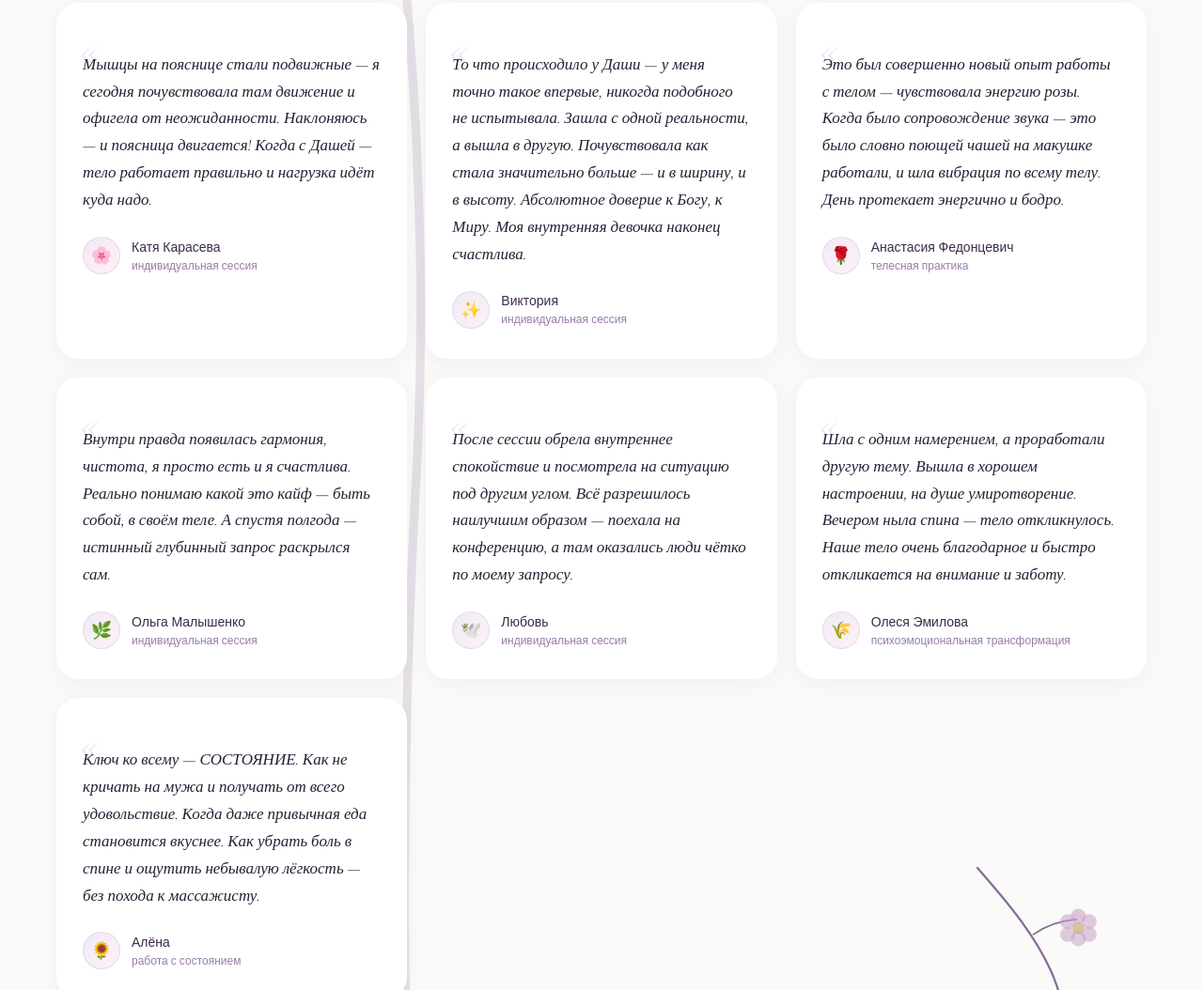
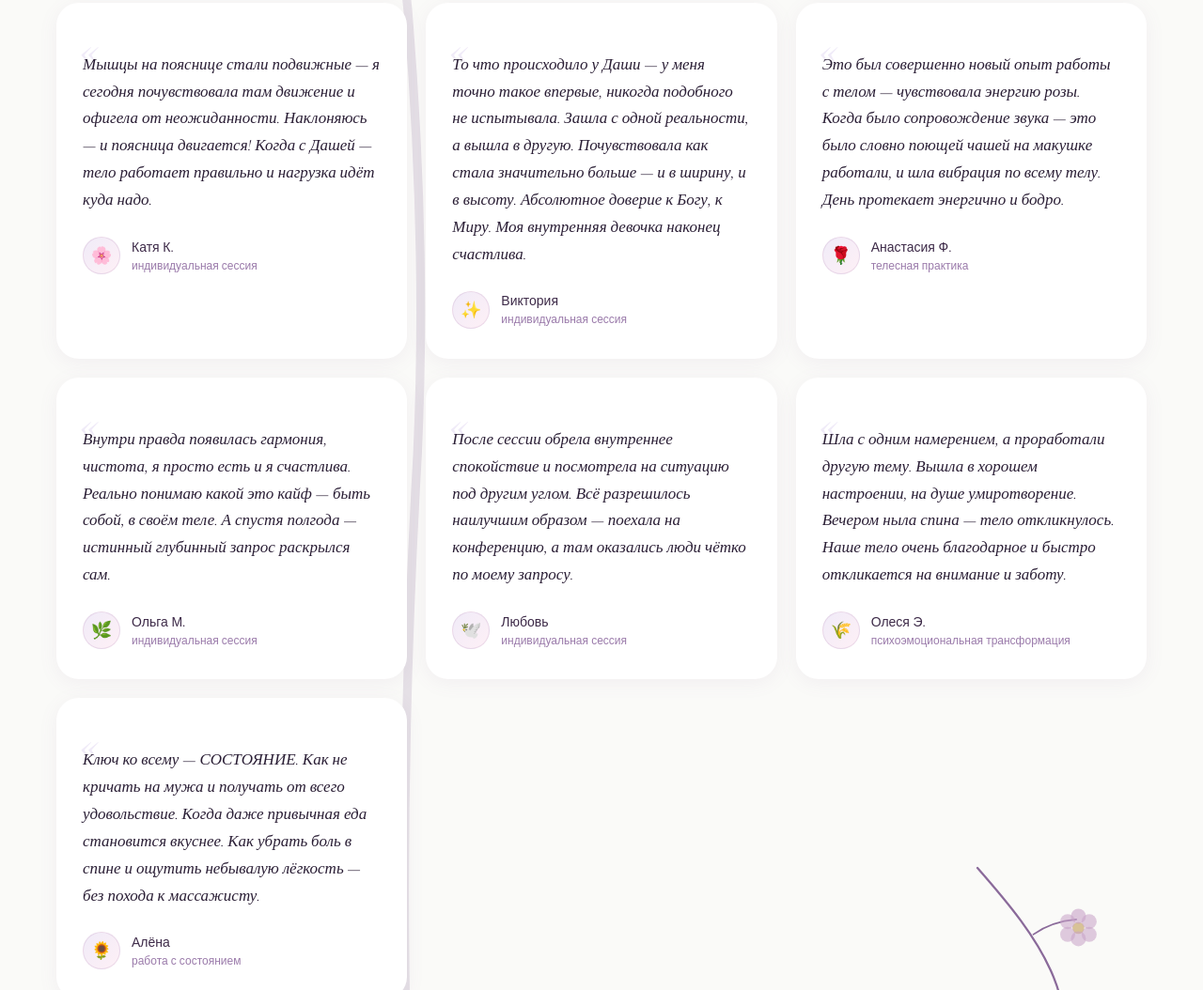
Before and after one commit to tchegolkova-sys/freebodymove-site, a plain HTML site: page index.html in a window 1280 px wide. Shown: the part 6589-7643 px from the top of the page at 94% size. Drawn offline with nearby package versions, Linux system fonts and the light colour scheme.

Commit message:
Исправить фамилии в отзывах: имя + первая буква

```diff
--- a/index.html
+++ b/index.html
@@ -965,7 +965,7 @@
       <div class="review-author">
         <div class="review-avatar">🌸</div>
         <div>
-          <div class="review-name">Катя Карасева</div>
+          <div class="review-name">Катя К.</div>
           <div class="review-role">индивидуальная сессия</div>
         </div>
       </div>
@@ -991,7 +991,7 @@
       <div class="review-author">
         <div class="review-avatar">🌹</div>
         <div>
-          <div class="review-name">Анастасия Федонцевич</div>
+          <div class="review-name">Анастасия Ф.</div>
           <div class="review-role">телесная практика</div>
         </div>
       </div>
@@ -1004,7 +1004,7 @@
       <div class="review-author">
         <div class="review-avatar">🌿</div>
         <div>
-          <div class="review-name">Ольга Малышенко</div>
+          <div class="review-name">Ольга М.</div>
           <div class="review-role">индивидуальная сессия</div>
         </div>
       </div>
@@ -1030,7 +1030,7 @@
       <div class="review-author">
         <div class="review-avatar">🌾</div>
         <div>
-          <div class="review-name">Олеся Эмилова</div>
+          <div class="review-name">Олеся Э.</div>
           <div class="review-role">психоэмоциональная трансформация</div>
         </div>
       </div>
```
